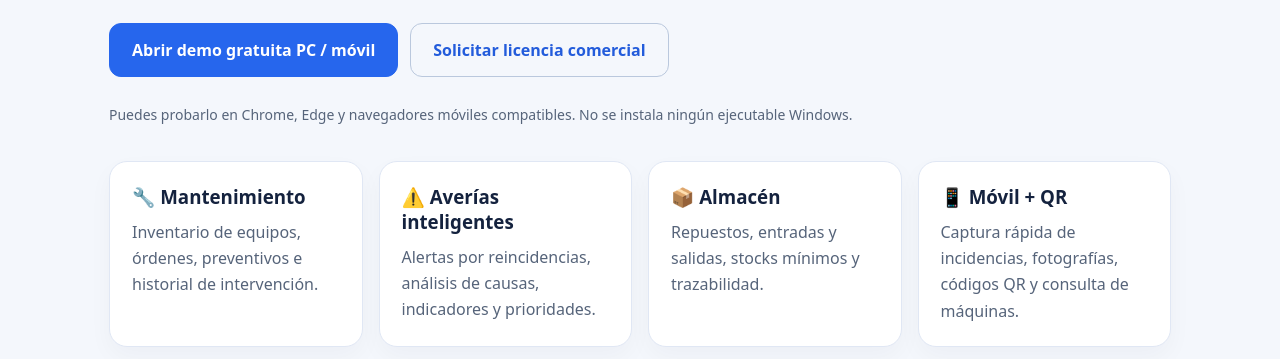
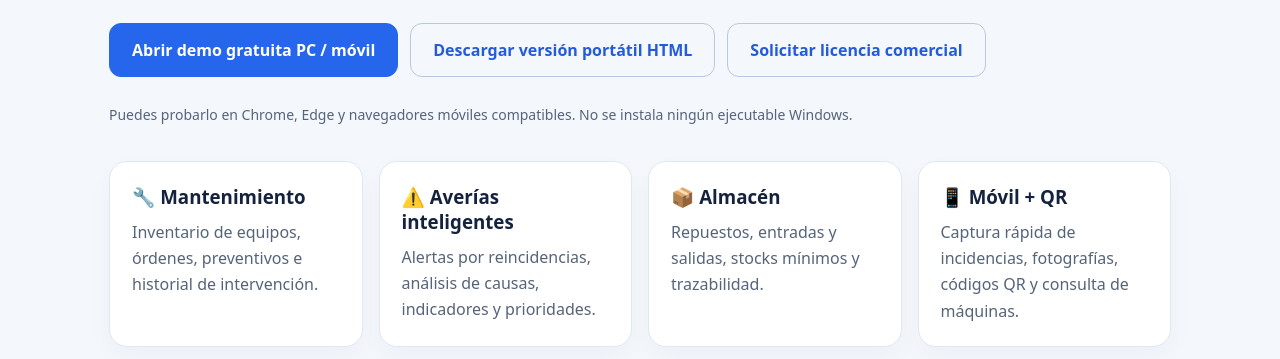
Before and after one commit to IsraelConti/IsraelConti.github.io, a plain HTML site: page maintentoolpro/index.html in a window 1280 px wide. Shown: the part 441-800 px from the top of the page. Drawn offline with Linux system fonts and the light colour scheme.

Commit message:
Add standalone downloadable HTML beta to MaintenTool Pro landing

```diff
--- a/maintentoolpro/index.html
+++ b/maintentoolpro/index.html
@@ -7,7 +7,7 @@
 <body><header><div><div class="brand">M+ &nbsp; MaintenTool <span>PRO</span> · MMHI.TEC</div><a href="./app/index.html">Acceder al programa</a></div></header>
 <main><span class="flag">BETA GRATUITA · 0.6.0</span><p class="eyebrow">GESTIÓN DE MANTENIMIENTO INDUSTRIAL</p><h1>Una GMAO práctica para ordenador y móvil.</h1>
 <p class="lede">Gestiona máquinas, órdenes de trabajo, mantenimiento preventivo, repuestos y averías. Detecta fallos repetidos y registra intervenciones desde el móvil.</p>
-<div class="buttons"><a class="btn primary" href="./app/index.html">Abrir demo gratuita PC / móvil</a><a class="btn" href="mailto:contini1976@gmail.com?subject=MaintenTool%20Pro%20-%20Solicitud%20de%20licencia%20comercial">Solicitar licencia comercial</a></div>
+<div class="buttons"><a class="btn primary" href="./app/index.html">Abrir demo gratuita PC / móvil</a><a class="btn" href="./app/index.html" download="MaintenToolPro_Beta_Portable_PC_Movil.html">Descargar versión portátil HTML</a><a class="btn" href="mailto:contini1976@gmail.com?subject=MaintenTool%20Pro%20-%20Solicitud%20de%20licencia%20comercial">Solicitar licencia comercial</a></div>
 <p class="muted">Puedes probarlo en Chrome, Edge y navegadores móviles compatibles. No se instala ningún ejecutable Windows.</p>
 <div class="cards"><article class="card"><h3>🔧 Mantenimiento</h3><p>Inventario de equipos, órdenes, preventivos e historial de intervención.</p></article><article class="card"><h3>⚠️ Averías inteligentes</h3><p>Alertas por reincidencias, análisis de causas, indicadores y prioridades.</p></article><article class="card"><h3>📦 Almacén</h3><p>Repuestos, entradas y salidas, stocks mínimos y trazabilidad.</p></article><article class="card"><h3>📱 Móvil + QR</h3><p>Captura rápida de incidencias, fotografías, códigos QR y consulta de máquinas.</p></article></div>
 <section><h2>Acceso de prueba sin tarjetas ni pagos</h2><p>Elige el modo <strong>Ordenador</strong> o <strong>Móvil / tableta</strong> al abrir la aplicación. Funciona en el navegador y almacena la información localmente en cada dispositivo. Puedes exportar e importar copias para trasladar datos de un equipo a otro.</p>
```
